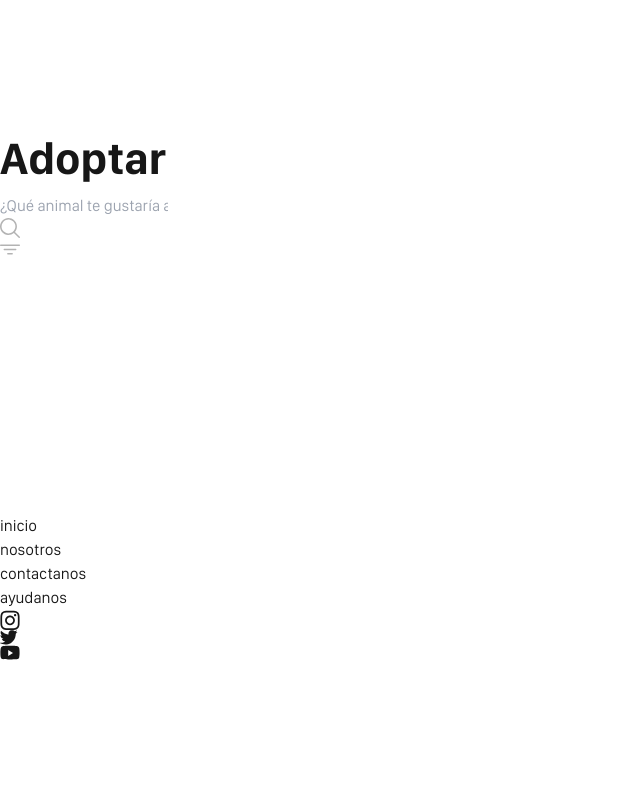
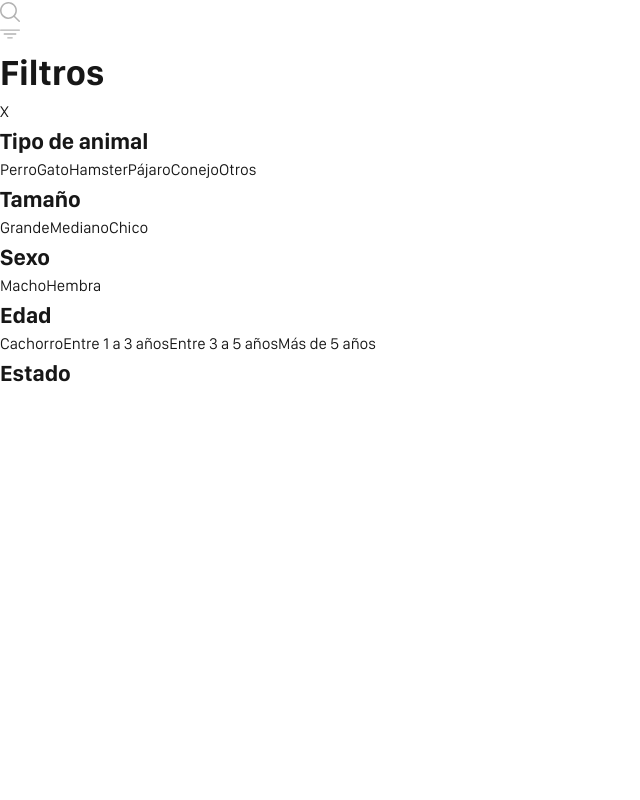
Before and after one commit to No-Country-simulation/s18-05-m-csharp-react, a Next.js app in the folder client/: page /adoptar in a window 1280 px wide. Shown: the part 140-940 px from the top of the page, without its empty margins (0-640 px from the left). Before the commit the page ends 800 px from the top, so only its background shows below. Built offline with nearby package versions, Linux system fonts and the light colour scheme.

Commit message:
diseño de filtros, sin funcionalidad

```diff
--- a/client/src/app/adoptar/page.tsx
+++ b/client/src/app/adoptar/page.tsx
@@ -1,10 +1,12 @@
-import AnimalSearch from "@/components/shared/AnimalSearch"
+import AnimalSearch from "@/components/search/AnimalSearch"
 
 const page = () => {
   return (
     <div>
-      <h1>Adoptar</h1>
-      <AnimalSearch />
+      <div className="flex flex-col items-center justify-center py-10">
+        <h1 className="px-5 text-primary">Adoptar</h1>
+        <AnimalSearch />
+      </div>
     </div>
   )
 }
--- a/client/src/components/post/adoption/Probando.tsx
+++ /dev/null
@@ -1,50 +0,0 @@
-"use client"
-import React, { FormEvent, useState } from 'react';
-
-const Probando = () => {
-  const [selectedFile, setSelectedFile] = useState(null);
-
-  const handleFileChange = (event: any) => {
-    console.log(event);
-
-    setSelectedFile(event.target.files?.[0]);
-  };
-
-  const handleSubmit = async (event: FormEvent) => {
-    event.preventDefault();
-
-    if (!selectedFile) {
-      alert('Por favor, selecciona una imagen.');
-      return;
-    }
-
-    const formData = new FormData();
-    formData.append('media', selectedFile);
-    console.log(formData);
-
-    // try {
-    //   const response = await fetch('https://adopet.somee.com/api/cloudinary/uploadphoto', {
-    //     method: 'POST',
-    //     body: formData,
-    //   });
-
-    //   if (!response.ok) {
-    //     throw new Error('Error al subir la imagen');
-    //   }
-
-    //   const data = await response.json();
-    //   console.log('Imagen subida con éxito:', data);
-    // } catch (error) {
-    //   console.error('Error al subir la imagen:', error);
-    // }
-  };
-
-  return (
-    <form onSubmit={handleSubmit}>
-      <input type="file" onChange={handleFileChange} />
-      <button type="submit">Subir Imagen</button>
-    </form>
-  );
-};
-
-export default Probando;
--- a/client/src/components/shared/AnimalSearch.tsx
+++ b/client/src/components/search/AnimalSearch.tsx
@@ -1,51 +1,9 @@
 'use client'
-
 import { useState } from 'react'
-// import { Search, Sliders } from 'lucide-react'
 import Image from 'next/image'
-
-type FilterOption = {
-  type: 'button' | 'checkbox' | 'slider'
-  label: string
-  options?: string[]
-  min?: number
-  max?: number
-  step?: number
-}
-
-const filterOptions: Record<string, FilterOption[]> = {
-  'Tipo de animal': [
-    { type: 'button', label: 'Perro' },
-    { type: 'button', label: 'Gato' },
-    { type: 'button', label: 'Hamster' },
-    { type: 'button', label: 'Pájaro' },
-    { type: 'button', label: 'Conejo' },
-    { type: 'button', label: 'Otros' },
-  ],
-  'Tamaño': [
-    { type: 'button', label: 'Grande' },
-    { type: 'button', label: 'Mediano' },
-    { type: 'button', label: 'Chico' },
-  ],
-  'Sexo': [
-    { type: 'button', label: 'Macho' },
-    { type: 'button', label: 'Hembra' },
-  ],
-  'Edad': [
-    { type: 'button', label: 'Cachorro' },
-    { type: 'button', label: 'Entre 1 a 3 años' },
-    { type: 'button', label: 'Entre 3 a 5 años' },
-    { type: 'button', label: 'Más de 5 años' },
-  ],
-  'Estado': [
-    { type: 'checkbox', label: 'Esterilizado' },
-    { type: 'checkbox', label: 'Vacunas al día' },
-    { type: 'checkbox', label: 'Castrado' },
-  ],
-  'Ubicación': [
-    { type: 'slider', label: 'Distancia', min: 10, max: 60, step: 10 },
-  ],
-}
+import filterOptions from './filterOptions'
+import CustomCheckbox from '../shared/form/CustomCheckbox'
+import CustomButton from '../shared/form/CustomButton'
 
 export default function AnimalSearch() {
   const [showFilters, setShowFilters] = useState(false)
@@ -54,17 +12,19 @@ export default function AnimalSearch() {
   const [sliderValue, setSliderValue] = useState(10)
 
   const handleFilterClick = (category: string, option: string) => {
-    setSelectedFilters(prev => {
+    setSelectedFilters((prev) => {
       const updatedFilters = { ...prev }
       if (!updatedFilters[category]) {
         updatedFilters[category] = []
       }
-      const index = updatedFilters[category].indexOf(option)
-      if (index > -1) {
-        updatedFilters[category].splice(index, 1)
+
+      // Toggle the option in the selected filters for the specified category
+      if (updatedFilters[category].includes(option)) {
+        updatedFilters[category] = updatedFilters[category].filter((item) => item !== option)
       } else {
-        updatedFilters[category].push(option)
+        updatedFilters[category] = [...updatedFilters[category], option]
       }
+
       return updatedFilters
     })
   }
@@ -88,18 +48,18 @@ export default function AnimalSearch() {
         <input
           type="text"
           placeholder="¿Qué animal te gustaría adoptar hoy?"
-          className="w-full pl-10 pr-10 py-2 border rounded-full focus:outline-none focus:ring-2 focus:ring-purple-600"
+          className="w-full pl-10 pr-10 py-2 border border-light-gray rounded-full focus:outline-none focus:ring-2 focus:ring-primary-light"
           value={searchTerm}
           onChange={(e) => setSearchTerm(e.target.value)}
         />
         <Image
-          src={"/assets/icons/search.svg"} className="absolute left-3 top-1/2 transform -translate-y-1/2 text-gray-400"
+          src={"/assets/icons/search.svg"}
+          className="absolute left-3 top-1/2 transform -translate-y-1/2 text-gray-400"
           width={20}
           height={20}
           alt="Search Icon"
         />
 
-        {/* <Search /> */}
         <button
           onClick={() => setShowFilters(!showFilters)}
           className="absolute right-3 top-1/2 transform -translate-y-1/2 text-gray-400"
@@ -110,16 +70,26 @@ export default function AnimalSearch() {
             height={20}
             alt="Filter Icon"
           />
-          {/* <Sliders /> */}
         </button>
       </div>
 
-      {showFilters && (
-        <div className="mt-4 p-4 border rounded-lg">
-          <h2 className="text-lg font-semibold mb-2">Filtros</h2>
+      <div
+        className={`fixed inset-0 z-50 flex items-center justify-center backdrop-blur-sm transition-all duration-300 ease-in-out ${showFilters ? 'opacity-100 scale-100' : 'opacity-0 scale-95 pointer-events-none'
+          }`}
+      >
+        <div className="bg-white p-5 border border-primary-light shadow-xl rounded-md max-h-[80vh] overflow-y-auto w-full max-w-lg mx-2">
+          <div className="text-primary flex justify-between mb-2 align-middle items-center">
+            <h2>Filtros</h2>
+            <span
+              className="text-subtitle cursor-pointer p-2 pr-0"
+              onClick={() => setShowFilters(false)}
+            >
+              X
+            </span>
+          </div>
           {Object.entries(filterOptions).map(([category, options]) => (
             <div key={category} className="mb-4">
-              <h3 className="font-medium mb-2">{category}</h3>
+              <h3 className="font-medium mb-2 text-dark-gray">{category}</h3>
               <div className="flex flex-wrap gap-2">
                 {options.map((option) => {
                   if (option.type === 'button') {
@@ -127,8 +97,8 @@ export default function AnimalSearch() {
                       <button
                         key={option.label}
                         onClick={() => handleFilterClick(category, option.label)}
-                        className={`px-3 py-1 rounded-full text-sm ${selectedFilters[category]?.includes(option.label)
-                          ? 'bg-purple-600 text-white'
+                        className={`px-3 py-2 rounded-full text-sm ${selectedFilters[category]?.includes(option.label)
+                          ? 'bg-custom-gradient text-white'
                           : 'bg-gray-200 text-gray-800'
                           }`}
                       >
@@ -137,15 +107,13 @@ export default function AnimalSearch() {
                     )
                   } else if (option.type === 'checkbox') {
                     return (
-                      <label key={option.label} className="flex items-center">
-                        <input
-                          type="checkbox"
-                          checked={selectedFilters[category]?.includes(option.label) || false}
-                          onChange={() => handleCheckboxChange(category, option.label)}
-                          className="mr-2"
-                        />
-                        {option.label}
-                      </label>
+                      <CustomCheckbox
+                        key={option.label}
+                        label={option.label}
+                        checked={selectedFilters[category]?.includes(option.label) || false}
+                        setChecked={() => handleCheckboxChange(category, option.label)}
+                        extraClassName="mx-4"
+                      />
                     )
                   } else if (option.type === 'slider') {
                     return (
@@ -160,7 +128,7 @@ export default function AnimalSearch() {
                           className="w-full"
                         />
                         <div className="flex justify-between text-sm text-gray-600">
-                          <span>-{sliderValue}km</span>
+                          <span>{sliderValue}km</span>
                           <span>+60km</span>
                         </div>
                       </div>
@@ -170,16 +138,16 @@ export default function AnimalSearch() {
               </div>
             </div>
           ))}
-          <div className="flex justify-between mt-4">
-            <button onClick={clearFilters} className="text-gray-600 underline">
+          <div className="flex justify-between items-center mt-4">
+            <button onClick={clearFilters} className="text-gray underline hover:text-secondary">
               Borrar todo
             </button>
-            <button className="px-4 py-2 bg-purple-600 text-white rounded-full">
+            <CustomButton onClick={() => setShowFilters(false)} extraClass="h-11"      >
               Buscar
-            </button>
+            </CustomButton>
           </div>
         </div>
-      )}
-    </div>
+      </div>
+    </div >
   )
 }
--- /dev/null
+++ b/client/src/components/search/filterOptions.ts
@@ -0,0 +1,35 @@
+const filterOptions: Record<string, FilterOption[]> = {
+  'Tipo de animal': [
+    { type: 'button', label: 'Perro' },
+    { type: 'button', label: 'Gato' },
+    { type: 'button', label: 'Hamster' },
+    { type: 'button', label: 'Pájaro' },
+    { type: 'button', label: 'Conejo' },
+    { type: 'button', label: 'Otros' },
+  ],
+  'Tamaño': [
+    { type: 'button', label: 'Grande' },
+    { type: 'button', label: 'Mediano' },
+    { type: 'button', label: 'Chico' },
+  ],
+  'Sexo': [
+    { type: 'button', label: 'Macho' },
+    { type: 'button', label: 'Hembra' },
+  ],
+  'Edad': [
+    { type: 'button', label: 'Cachorro' },
+    { type: 'button', label: 'Entre 1 a 3 años' },
+    { type: 'button', label: 'Entre 3 a 5 años' },
+    { type: 'button', label: 'Más de 5 años' },
+  ],
+  'Estado': [
+    { type: 'checkbox', label: 'Esterilizado' },
+    { type: 'checkbox', label: 'Vacunas al día' },
+    { type: 'checkbox', label: 'Castrado' },
+  ],
+  'Ubicación': [
+    { type: 'slider', label: 'Distancia', min: 10, max: 60, step: 10 },
+  ],
+}
+
+export default filterOptions
--- a/client/src/components/shared/form/CustomCheckbox.tsx
+++ b/client/src/components/shared/form/CustomCheckbox.tsx
@@ -1,17 +1,18 @@
-import { forwardRef, useState } from 'react'
+import { forwardRef } from 'react'
 import { Checkbox, Field, Label } from '@headlessui/react'
 
 interface Props extends React.InputHTMLAttributes<HTMLInputElement> {
   label: string;
   checked: boolean;
+  extraClassName?: string;
   setChecked: (checked: boolean) => void
 }
 
 const CustomCheckbox = forwardRef<HTMLInputElement, Props>((props, ref) => {
-  const { label, checked, setChecked } = props
+  const { label, checked, extraClassName, setChecked } = props
 
   return (
-    <Field className={`flex items-center gap-1.5 ${!props.checked ? "opacity-55" : ""} text-dark-gray`}>
+    <Field className={`flex items-center gap-1.5 ${!props.checked ? "opacity-55" : ""} text-dark-gray ${extraClassName}`}>
       <Checkbox
         ref={ref}
         checked={checked}
--- /dev/null
+++ b/client/src/types/search/filterOptions.ts
@@ -0,0 +1,9 @@
+type FilterOption = {
+  type: 'button' | 'checkbox' | 'slider'
+  label: string
+  options?: string[]
+  min?: number
+  max?: number
+  step?: number
+  value?: string | number | boolean | string[] | number[] | boolean[]
+}
```
